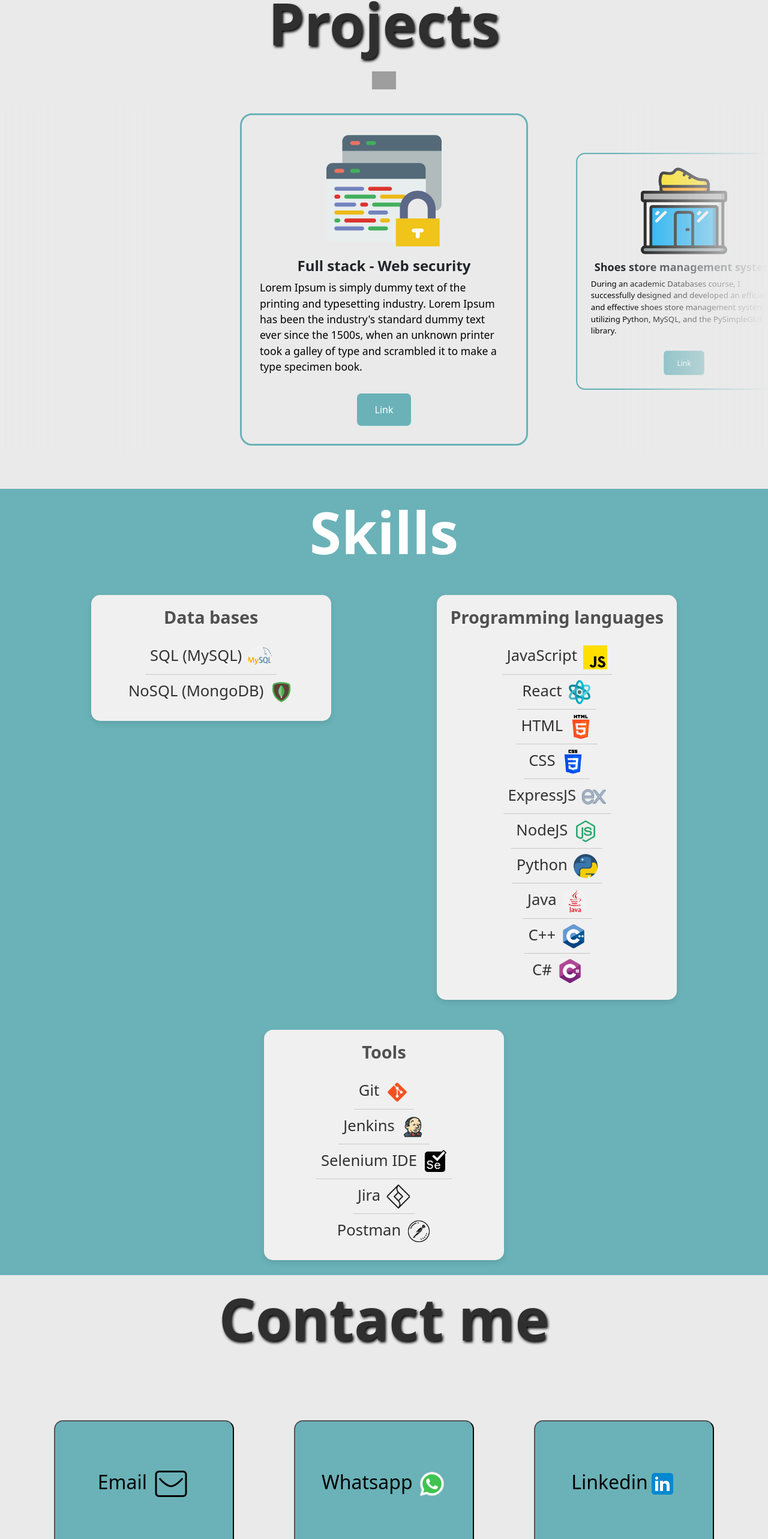
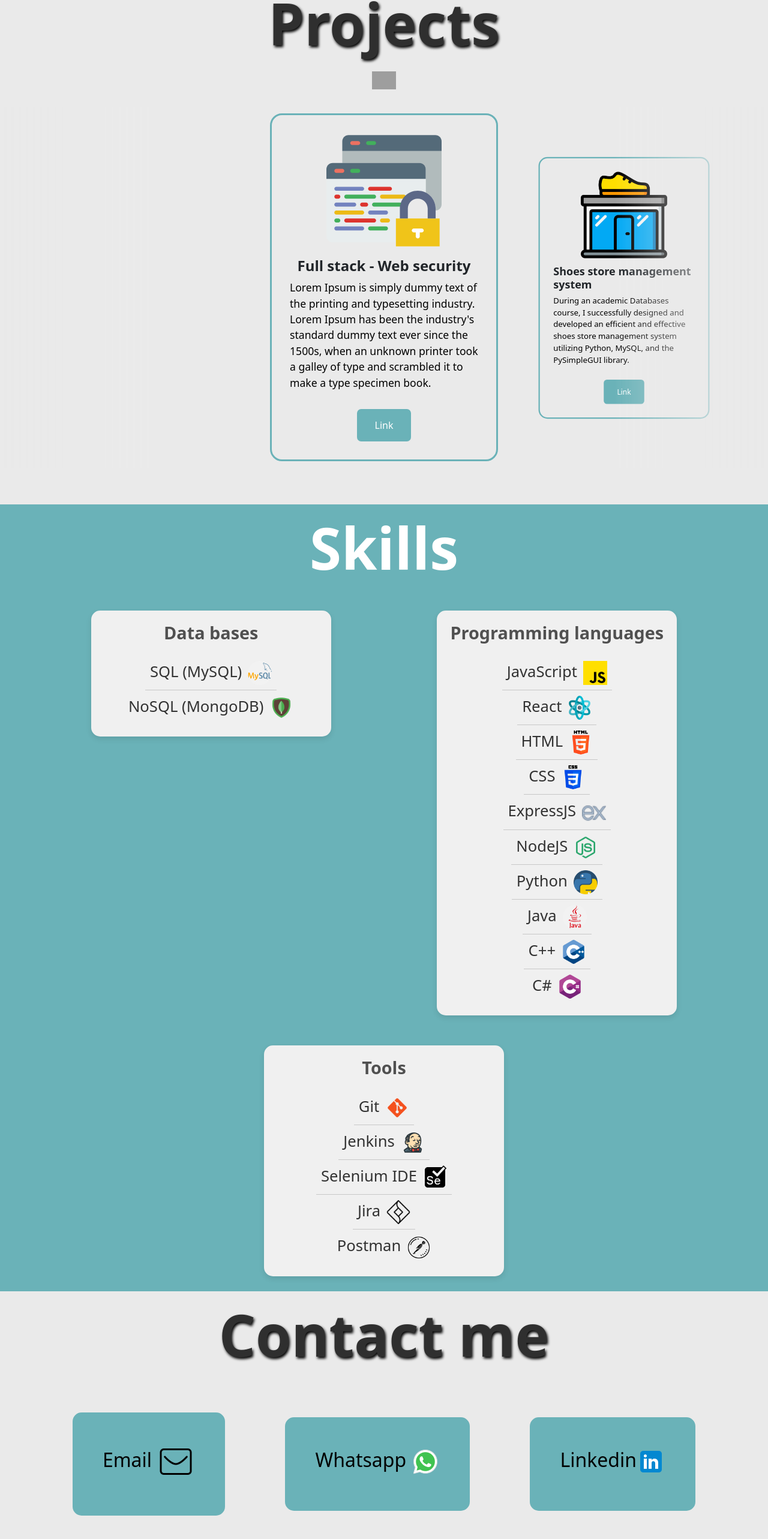
Before and after one commit to netanel094/Portfolio, a React (Create React App) app: page / in a window 1280 px wide. Shown: the part 2109-4675 px from the top of the page at 60% size. Built offline with nearby package versions, Linux system fonts and the light colour scheme; grey boxes are pictures that could not be loaded.

Commit message:
Fix errors

```diff
--- a/src/components/Contact/Contact.jsx
+++ b/src/components/Contact/Contact.jsx
@@ -2,9 +2,6 @@ import React from "react";
 import styled from "styled-components";
 import { StyledTitle } from "../Global.styled";
 export default function Contact() {
-  const handleEmailClick = () => {
-    window.location.href = "mailto:Netanel094@gmail.com";
-  };
   const handleLinkedInClick = () => {
     window.location.href = "https://www.linkedin.com/in/netanel-yomtovian/";
   };
@@ -16,7 +13,7 @@ export default function Contact() {
     <Section id="contact">
       <SectionTitle>Contact me</SectionTitle>
       <BoxWrapper>
-        <Box onClick={handleEmailClick}>
+        <Box href="mailto:Netanel094@gmail.com">
           <h2>
             Email <img src="images/email.png" alt="Email" />
           </h2>
@@ -49,22 +46,21 @@ const SectionTitle = styled(StyledTitle)`
 `;
 
 const BoxWrapper = styled.div`
-  height: 50vh;
   display: flex;
   flex-direction: row;
   align-items: center;
   justify-content: center;
-  overflow: scroll;
+  flex-wrap: wrap;
 `;
 
-const Box = styled.button`
-  width: 300px;
-  height: 220px;
+const Box = styled.a`
+  padding: 50px;
   border-radius: 15px;
   background: rgb(106, 178, 184);
   margin: 50px;
   transition: background-color 0.4s ease-in-out;
-
+  color: black;
+  text-decoration: none;
   &:hover {
     background: #057a85;
   }
--- a/src/components/Projects/Projects.jsx
+++ b/src/components/Projects/Projects.jsx
@@ -8,7 +8,7 @@ export default function Projects() {
     <Section id="projects">
       <Title>Projects</Title>
       <Swipe src="./images/swipe.png"></Swipe>
-      <Carousel width={500}>
+      <Carousel width={400}>
         <Card
           imgSrc="/images/web-security.svg"
           title="Full stack - Web security"
--- a/src/components/Skills/Skills.jsx
+++ b/src/components/Skills/Skills.jsx
@@ -8,12 +8,12 @@ export default function Skills() {
       <SectionTitle>Skills</SectionTitle>
       <SkillWrapper>
         {Data.map((field) => (
-          <SkillContainer>
+          <SkillContainer key={field.name}>
             <SkillField>{field.name}</SkillField>
 
             <ContentList>
               {field.content.map((content) => (
-                <Content>
+                <Content key={content.name}>
                   {content.name}
                   <Img src={`/images/logo-icons/${content.logo}`}></Img>
                 </Content>
--- a/src/components/Title/Title.jsx
+++ b/src/components/Title/Title.jsx
@@ -77,7 +77,6 @@ export default function Title() {
                 width="25"
                 height="25"
                 fill="currentColor"
-                class="bi bi-github"
                 viewBox="0 0 16 16"
               >
                 <path d="M8 0C3.58 0 0 3.58 0 8c0 3.54 2.29 6.53 5.47 7.59.4.07.55-.17.55-.38 0-.19-.01-.82-.01-1.49-2.01.37-2.53-.49-2.69-.94-.09-.23-.48-.94-.82-1.13-.28-.15-.68-.52-.01-.53.63-.01 1.08.58 1.23.82.72 1.21 1.87.87 2.33.66.07-.52.28-.87.51-1.07-1.78-.2-3.64-.89-3.64-3.95 0-.87.31-1.59.82-2.15-.08-.2-.36-1.02.08-2.12 0 0 .67-.21 2.2.82.64-.18 1.32-.27 2-.27.68 0 1.36.09 2 .27 1.53-1.04 2.2-.82 2.2-.82.44 1.1.16 1.92.08 2.12.51.56.82 1.27.82 2.15 0 3.07-1.87 3.75-3.65 3.95.29.25.54.73.54 1.48 0 1.07-.01 1.93-.01 2.2 0 .21.15.46.55.38A8.012 8.012 0 0 0 16 8c0-4.42-3.58-8-8-8z" />
--- a/src/components/WorkExperience/WorkExperience.jsx
+++ b/src/components/WorkExperience/WorkExperience.jsx
@@ -64,9 +64,7 @@ export default function WorkExperience() {
         <Timeline align="alternate">
           <TimelineItem>
             <TimelineOppositeContent>
-              <Typography variant="body2" color="black ">
-                2022-2023
-              </Typography>
+              <Typography variant="body2">2022-2023</Typography>
             </TimelineOppositeContent>
             <TimelineSeparator>
               <TimelineDot></TimelineDot>
@@ -94,9 +92,7 @@ export default function WorkExperience() {
           </TimelineItem>
           <TimelineItem>
             <TimelineOppositeContent>
-              <Typography variant="body2" color="black">
-                2021-2022
-              </Typography>
+              <Typography variant="body2">2021-2022</Typography>
             </TimelineOppositeContent>
             <TimelineSeparator>
               <TimelineDot></TimelineDot>
@@ -126,9 +122,7 @@ export default function WorkExperience() {
 
           <TimelineItem>
             <TimelineOppositeContent>
-              <Typography variant="body2" color="black">
-                2016-2019
-              </Typography>
+              <Typography variant="body2">2016-2019</Typography>
             </TimelineOppositeContent>
             <TimelineSeparator>
               <TimelineDot></TimelineDot>
--- a/src/components/carousel/Card.jsx
+++ b/src/components/carousel/Card.jsx
@@ -34,6 +34,7 @@ const Wrapper = styled.div`
   border-radius: 20px;
   width: calc(100% - var(--margin) * 2);
   height: calc(100% - var(--margin) * 2);
+  max-width: 85vw;
   margin: var(--margin);
   display: flex;
   flex-direction: column;
@@ -42,6 +43,7 @@ const Wrapper = styled.div`
   padding: 30px;
   box-sizing: border-box;
   user-select: none;
+  margin-inline: auto;
 `;
 
 const Img = styled.img`
--- a/src/components/carousel/Carousel.jsx
+++ b/src/components/carousel/Carousel.jsx
@@ -51,7 +51,7 @@ export default function Carousel({ children, width }) {
       onTouchStart={handleTouchStart}
       onTouchMove={handleTouchMove}
       onTouchEnd={handleMouseUp}
-      clickRef={clickRef}
+      isclicked={clickRef.current}
     >
       <WrapperWrapper id="WrapperWrapper" pos={pos} length={length}>
         {children.map((child, index) => (
@@ -116,8 +116,8 @@ const Wrapper = styled.div`
   mask: var(--mask);
 
   cursor: grab;
-  ${({ clickRef }) =>
-    clickRef.current &&
+  ${({ isclicked }) =>
+    isclicked &&
     css`
       cursor: grabbing;
       ${WrapperWrapper} {
```
